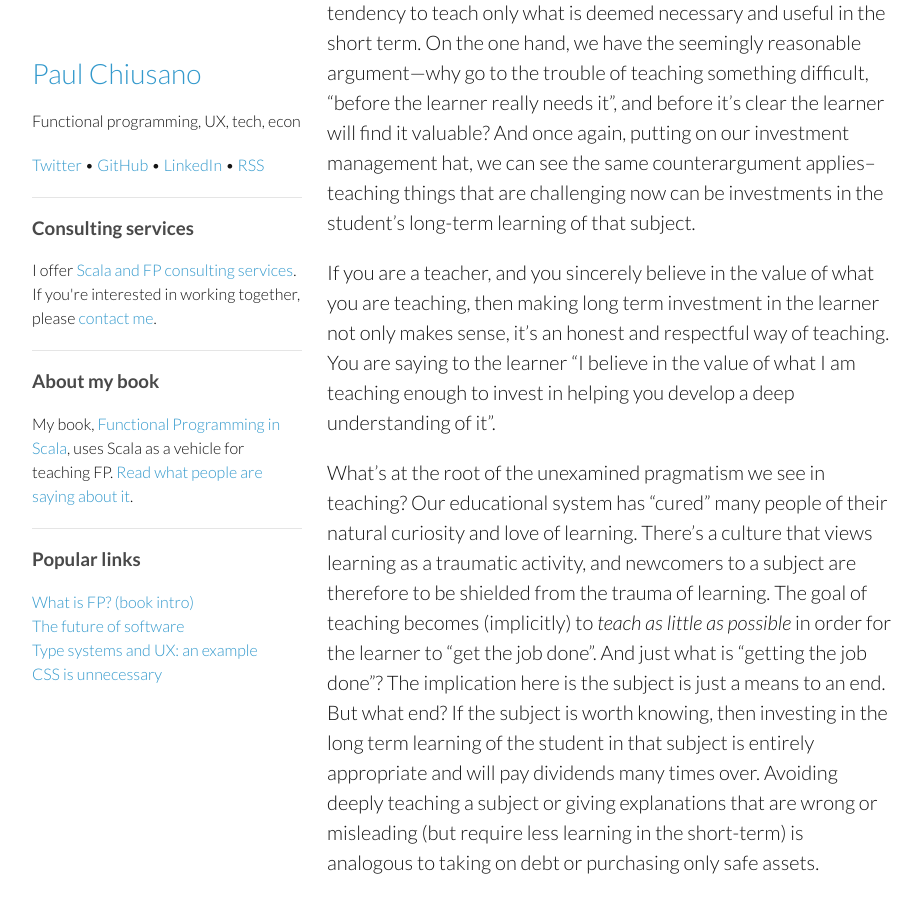
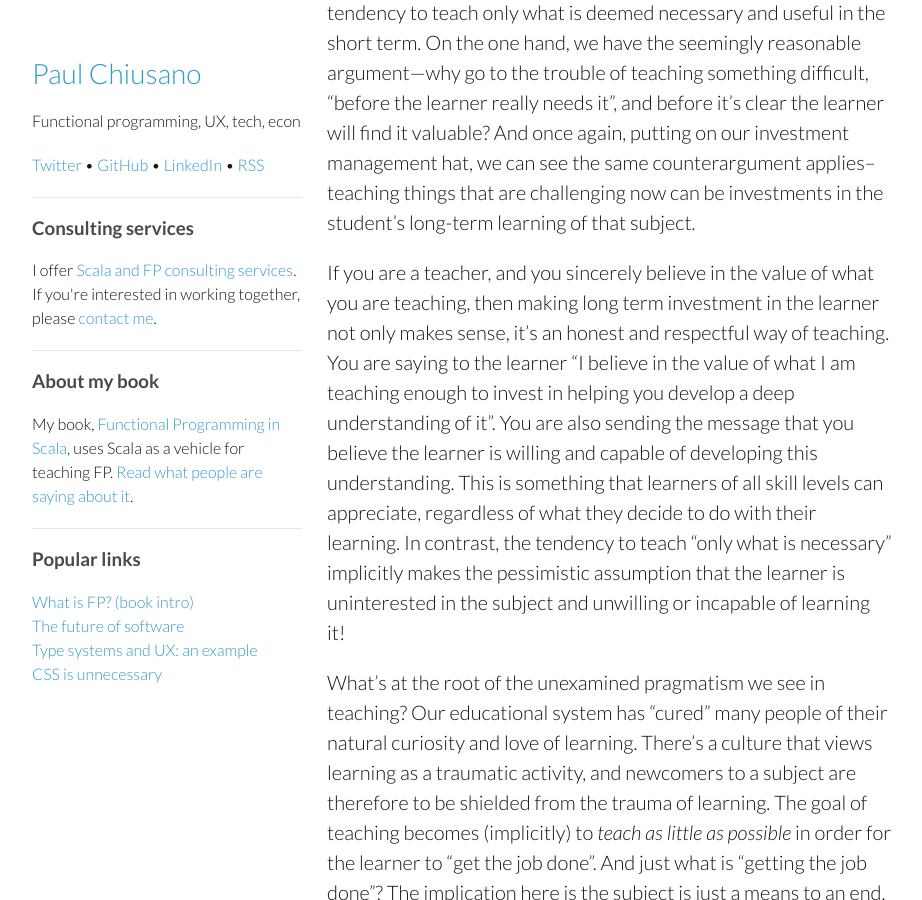
Before and after one commit to pchiusano/pchiusano.github.io, a Jekyll site: the page built from _posts/2014-10-23-learning.markdown, in a window 1280 px wide and 900 px high, scrolled down 1943 px. Shown: the whole window, without its empty margins (178-1100 px from the left). Built offline with Jekyll 4.4.1, drawn with Linux system fonts in a browser that asks for light colours; comment, search, counter and statistics services are not loaded.

Commit message:
Update 2014-10-23-learning.markdown

```diff
--- a/_posts/2014-10-23-learning.markdown
+++ b/_posts/2014-10-23-learning.markdown
@@ -16,7 +16,7 @@ There is a cultural tendency, _pragmatism_, to learn only what is deemed necessa
 
 So far so good. Now let's consider _teaching_. Teaching can also be though of as investment management. In a curriculum, whether in book form or any other form, the teacher expends a limited resource (the learner's time, attention, and energy) to acquire an asset---_knowledge in the mind of the learner_. We might say that the teacher is buying knowledge for the learner, using the currency of the learner's time and attention. Once again, there is a cultural tendency to teach only what is deemed necessary and useful in the short term. On the one hand, we have the seemingly reasonable argument---why go to the trouble of teaching something difficult, "before the learner really needs it", and before it's clear the learner will find it valuable? And once again, putting on our investment management hat, we can see the same counterargument applies--teaching things that are challenging now can be investments in the student's long-term learning of that subject.
 
-If you are a teacher, and you sincerely believe in the value of what you are teaching, then making long term investment in the learner not only makes sense, it's an honest and respectful way of teaching. You are saying to the learner "I believe in the value of what I am teaching enough to invest in helping you develop a deep understanding of it".
+If you are a teacher, and you sincerely believe in the value of what you are teaching, then making long term investment in the learner not only makes sense, it's an honest and respectful way of teaching. You are saying to the learner "I believe in the value of what I am teaching enough to invest in helping you develop a deep understanding of it". You are also sending the message that you believe the learner is willing and capable of developing this understanding. This is something that learners of all skill levels can appreciate, regardless of what they decide to do with their learning. In contrast, the tendency to teach "only what is necessary" implicitly makes the pessimistic assumption that the learner is uninterested in the subject and unwilling or incapable of learning it!
 
 What's at the root of the unexamined pragmatism we see in teaching? Our educational system has "cured" many people of their natural curiosity and love of learning. There's a culture that views learning as a traumatic activity, and newcomers to a subject are therefore to be shielded from the trauma of learning. The goal of teaching becomes (implicitly) to _teach as little as possible_ in order for the learner to "get the job done". And just what is "getting the job done"? The implication here is the subject is just a means to an end. But what end? If the subject is worth knowing, then investing in the long term learning of the student in that subject is entirely appropriate and will pay dividends many times over. Avoiding deeply teaching a subject or giving explanations that are wrong or misleading (but require less learning in the short-term) is analogous to taking on debt or purchasing only safe assets.
 
```
